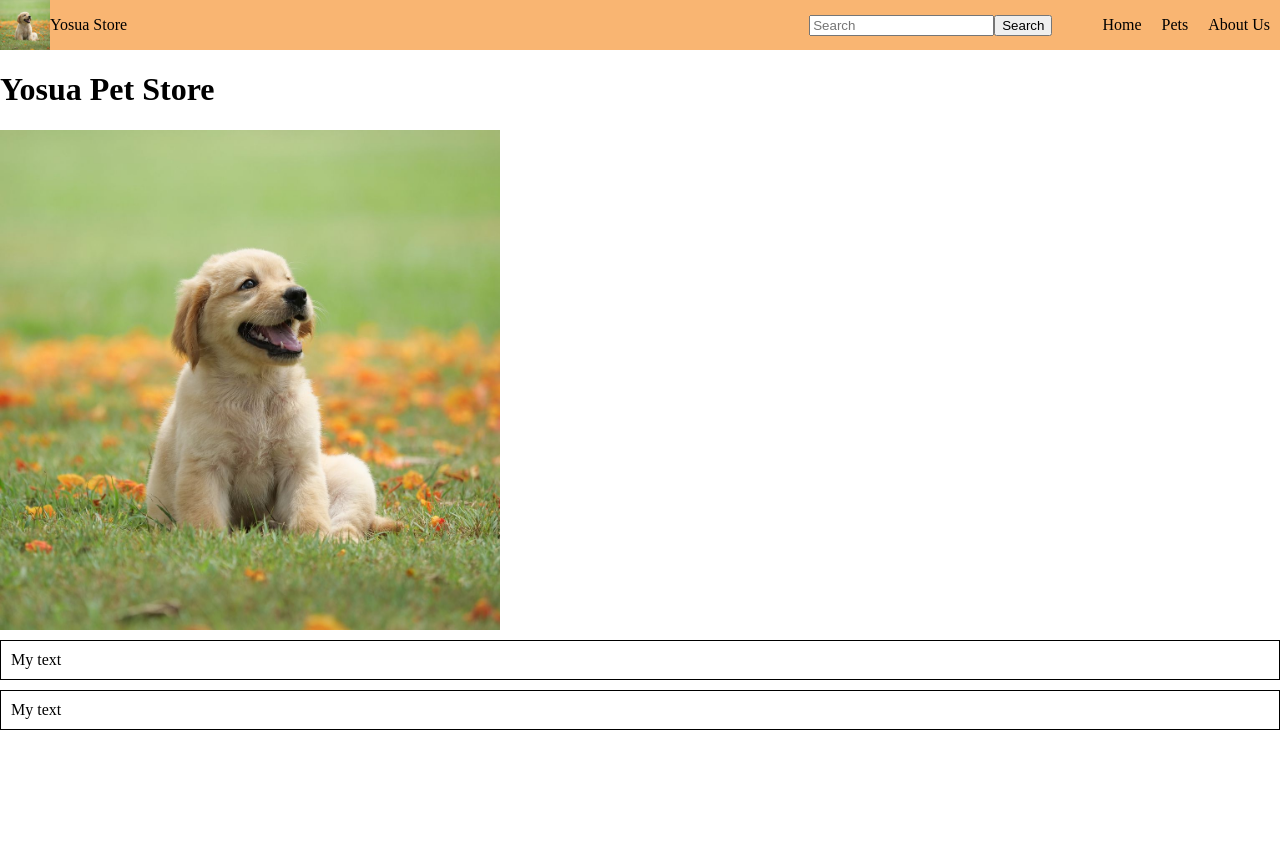
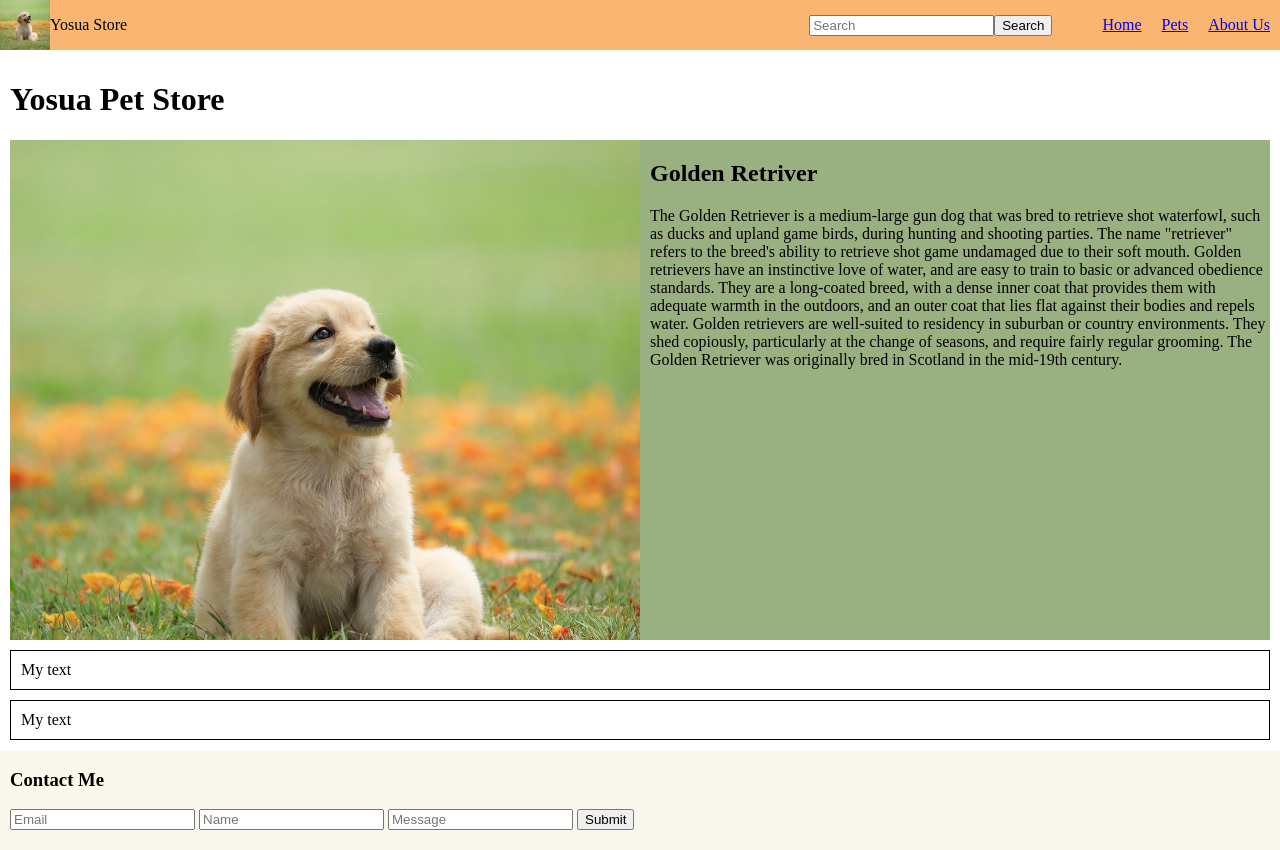
Before and after one commit to revou-fsse-3/module-1-yosuahalim, a plain HTML site: page index.html in a window 1280 px wide. Before the commit the page ends 800 px from the top, so only its background shows below. Drawn offline with Linux system fonts and the light colour scheme.

Commit message:
update ui

```diff
--- a/index.html
+++ b/index.html
@@ -3,10 +3,17 @@
   <head>
     <meta charset="UTF-8" />
     <meta name="viewport" content="width=device-width, initial-scale=1.0" />
+    <link rel="icon" href="assets/my-dog.jpeg" type="image/x-icon" />
     <link rel="stylesheet" href="style.css" />
+    <link rel="canonical" href="... the page URL ..." />
     <script src="script.js" defer></script>
-    <title>Document</title>
+    <title>Yosua Store</title>
+    <meta
+      name="description"
+      content="Yosua Store is a pet store that sells various types of pets, ranging from cats, dogs, birds, and others. We also provide various types of pet food and pet toys."
+    />
   </head>
+
   <body>
     <nav class="navigation">
       <img src="/assets/my-dog.jpeg" width="50" height="50" alt="" />
@@ -18,19 +25,59 @@
         <button onclick="handleClick()">Search</button>
 
         <ul>
-          <li>Home</li>
-          <li>Pets</li>
-          <li>About Us</li>
+          <li>
+            <a href="#heroes">Home</a>
+          </li>
+          <li>
+            <a href="#">Pets</a>
+          </li>
+          <li>
+            <a href="#">About Us</a>
+          </li>
         </ul>
       </div>
     </nav>
 
     <main>
       <h1>Yosua Pet Store</h1>
-      <div class="bg_image"></div>
+
+      <div id="heroes" class="heroes">
+        <div class="bg_image"></div>
+        <div class="col-2">
+          <h2>Golden Retriver</h2>
+          <!-- info about golden -->
+          <p>
+            The Golden Retriever is a medium-large gun dog that was bred to
+            retrieve shot waterfowl, such as ducks and upland game birds, during
+            hunting and shooting parties. The name "retriever" refers to the
+            breed's ability to retrieve shot game undamaged due to their soft
+            mouth. Golden retrievers have an instinctive love of water, and are
+            easy to train to basic or advanced obedience standards. They are a
+            long-coated breed, with a dense inner coat that provides them with
+            adequate warmth in the outdoors, and an outer coat that lies flat
+            against their bodies and repels water. Golden retrievers are
+            well-suited to residency in suburban or country environments. They
+            shed copiously, particularly at the change of seasons, and require
+            fairly regular grooming. The Golden Retriever was originally bred in
+            Scotland in the mid-19th century.
+          </p>
+        </div>
+      </div>
 
       <div class="border-1">My text</div>
       <div class="border-1">My text</div>
     </main>
   </body>
+
+  <footer>
+    <h3>Contact Me</h3>
+    <div class="myForm">
+      <form action="">
+        <input type="text" placeholder="Email" />
+        <input type="text" placeholder="Name" />
+        <input type="text" placeholder="Message" />
+        <input type="submit" value="Submit" />
+      </form>
+    </div>
+  </footer>
 </html>
--- a/style.css
+++ b/style.css
@@ -1,5 +1,27 @@
 body {
   margin: 0;
+}
+
+main {
+  padding: 10px;
+}
+
+footer {
+  display: flex;
+  padding-left: 10px;
+  flex-direction: column;
+  height: 100px;
+  background-color: #faf8ed;
+}
+
+.heroes {
+  display: grid;
+  grid-template-columns: repeat(2, 1fr);
+  background-color: #99b080;
+}
+
+.myForm {
+  display: flex;
 }
 
 .navigation {
@@ -27,8 +49,12 @@ li {
 .bg_image {
   background-image: url("/assets/my-dog.jpeg");
   background-size: cover;
-  width: 500px;
+  width: 100%;
   height: 500px;
+}
+
+.col-2 {
+  padding-left: 10px;
 }
 
 .border-1 {
```
